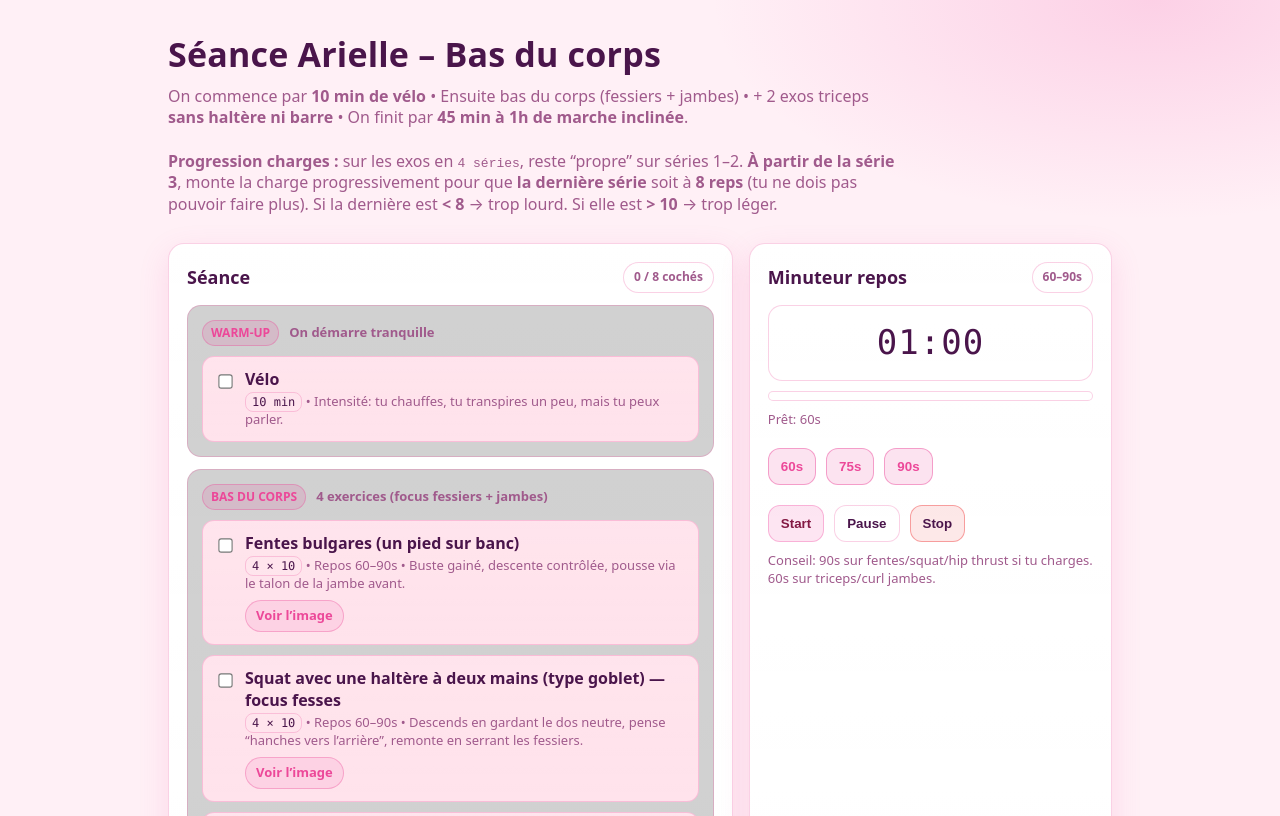
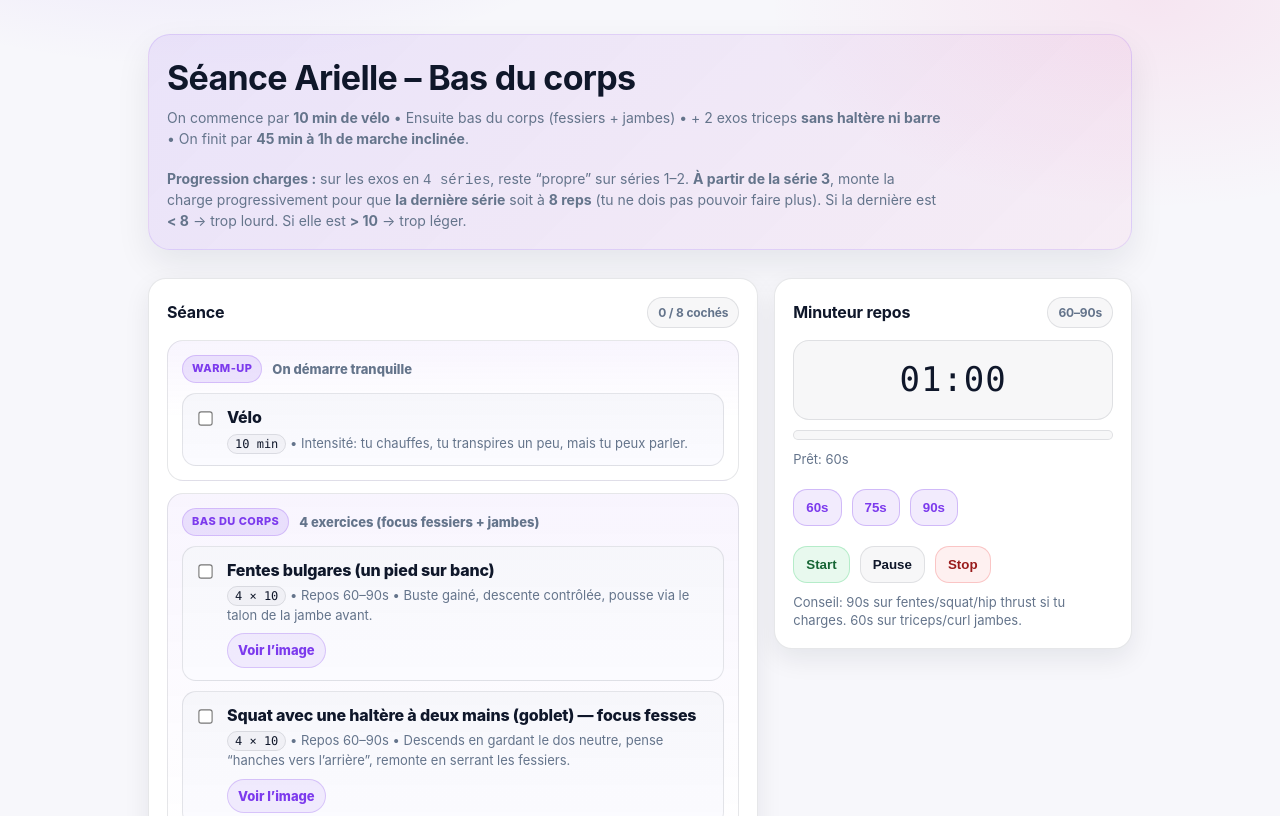
Before and after one commit to landry1811/gym-program, a plain HTML site: page index.html in a window 1280 px wide. Shown: the top 816 px of the page. Drawn offline with Linux system fonts and the light colour scheme.

Commit message:
Update index.html

```diff
--- a/index.html
+++ b/index.html
@@ -6,76 +6,301 @@
   <title>Séance Arielle – Bas du corps</title>
   <style>
     :root{
-      --bg:#fff0f6;
+      /* Modern neutrals + soft accent */
+      --bg:#f7f7fb;
       --card:#ffffff;
-      --card2:#ffe3ec;
-      --text:#4a154b;
-      --muted:#a05a8c;
-      --accent:#ec4899;      /* rose */
-      --accent2:#f472b6;     /* rose clair */
-      --danger:#be185d;
-      --border:rgba(236,72,153,.25);
-      --shadow:0 10px 30px rgba(236,72,153,.15);
-      --radius:16px; --pad:18px;
+      --card2:#fbfbff;
+      --text:#0f172a;        /* slate-900 */
+      --muted:#64748b;       /* slate-500 */
+      --border:rgba(15, 23, 42, .10);
+      --shadow:0 10px 26px rgba(15, 23, 42, .08);
+
+      --accent:#7c3aed;      /* violet */
+      --accent2:#ec4899;     /* pink */
+      --accentSoft:rgba(124,58,237,.12);
+      --danger:#ef4444;
+
+      --radius:18px;
+      --pad:18px;
+
       --mono:ui-monospace,SFMono-Regular,Menlo,Monaco,Consolas,"Liberation Mono","Courier New",monospace;
-      --sans:ui-sans-serif,system-ui,-apple-system,Segoe UI,Roboto,Helvetica,Arial,"Apple Color Emoji","Segoe UI Emoji";
+      --sans:Inter,ui-sans-serif,system-ui,-apple-system,Segoe UI,Roboto,Helvetica,Arial,"Apple Color Emoji","Segoe UI Emoji";
     }
+
     *{box-sizing:border-box}
     body{
-      margin:0; font-family:var(--sans); color:var(--text); line-height:1.35;
+      margin:0;
+      font-family:var(--sans);
+      color:var(--text);
+      line-height:1.45;
       background:
-        radial-gradient(1000px 500px at 10% -20%, rgba(236,72,153,.35), transparent 55%),
-        radial-gradient(800px 400px at 90% 0%, rgba(244,114,182,.25), transparent 55%),
+        radial-gradient(900px 450px at 15% -10%, rgba(124,58,237,.14), transparent 55%),
+        radial-gradient(700px 380px at 90% 0%, rgba(236,72,153,.10), transparent 55%),
         var(--bg);
     }
-    header{padding:32px 18px 10px; max-width:980px; margin:0 auto;}
-    h1{margin:0 0 8px; font-size:clamp(22px,3.5vw,34px); letter-spacing:.2px;}
-    .subtitle{margin:0; color:var(--muted); max-width:80ch;}
-    main{max-width:980px; margin:0 auto; padding:18px; display:grid; grid-template-columns:1.4fr .9fr; gap:16px;}
-    @media (max-width:880px){main{grid-template-columns:1fr}}
-    .card{background:linear-gradient(180deg, rgba(255,255,255,.04), transparent 55%), var(--card); border:1px solid var(--border); border-radius:var(--radius); box-shadow:var(--shadow); padding:var(--pad);}
-    .card h2{margin:0 0 12px; font-size:18px; display:flex; align-items:center; gap:10px;}
-    .pill{display:inline-flex; align-items:center; gap:8px; padding:6px 10px; border-radius:999px; border:1px solid var(--border); background:rgba(255,255,255,.03); color:var(--muted); font-size:12px; margin-left:auto; white-space:nowrap;}
-    .section{background:rgba(0,0,0,.18); border:1px solid var(--border); border-radius:14px; padding:14px; margin:12px 0;}
-    .section-title{display:flex; align-items:center; gap:10px; margin:0 0 10px; font-weight:700;}
-    .badge{font-size:12px; padding:4px 8px; border-radius:999px; background:rgba(236,72,153,.15); border:1px solid rgba(236,72,153,.35); color:var(--accent);}
-    .list{margin:0; padding:0; list-style:none; display:grid; gap:10px;}
-    .exo{display:flex; gap:10px; padding:12px; border-radius:12px; border:1px solid var(--border); background:linear-gradient(180deg, rgba(255,255,255,.03), transparent), var(--card2); align-items:flex-start;}
-    .exo input{margin-top:6px; transform:scale(1.1)}
-    .exo .name{font-weight:700; margin:0 0 3px}
-    .exo .meta{color:var(--muted); font-size:13px; margin:0}
-    .exo .meta code{font-family:var(--mono); font-size:12px; padding:2px 6px; border-radius:8px; border:1px solid var(--border); background:rgba(255,255,255,.03); color:var(--text);}
+
+    header{
+      padding:34px 18px 10px;
+      max-width:1020px;
+      margin:0 auto;
+    }
+
+    .hero{
+      background:linear-gradient(135deg, rgba(124,58,237,.10), rgba(236,72,153,.06));
+      border:1px solid rgba(124,58,237,.14);
+      border-radius:22px;
+      padding:18px 18px;
+      box-shadow:0 14px 34px rgba(15, 23, 42, .08);
+    }
+
+    h1{
+      margin:0 0 6px;
+      font-size:clamp(22px,3.2vw,34px);
+      letter-spacing:-.02em;
+    }
+
+    .subtitle{
+      margin:0;
+      color:var(--muted);
+      max-width:88ch;
+      font-size:14px;
+    }
+
+    main{
+      max-width:1020px;
+      margin:0 auto;
+      padding:18px;
+      display:grid;
+      grid-template-columns:1.45fr .85fr;
+      gap:16px;
+      align-items:start;
+    }
+    @media (max-width:920px){
+      main{grid-template-columns:1fr}
+    }
+
+    .card{
+      background:var(--card);
+      border:1px solid var(--border);
+      border-radius:var(--radius);
+      box-shadow:var(--shadow);
+      padding:var(--pad);
+    }
+
+    .card h2{
+      margin:0 0 12px;
+      font-size:16px;
+      display:flex;
+      align-items:center;
+      gap:10px;
+      letter-spacing:-.01em;
+    }
+
+    .pill{
+      display:inline-flex;
+      align-items:center;
+      gap:8px;
+      padding:6px 10px;
+      border-radius:999px;
+      border:1px solid var(--border);
+      background:rgba(15, 23, 42, .03);
+      color:var(--muted);
+      font-size:12px;
+      margin-left:auto;
+      white-space:nowrap;
+    }
+
+    .section{
+      background:linear-gradient(180deg, rgba(124,58,237,.05), transparent 55%);
+      border:1px solid var(--border);
+      border-radius:16px;
+      padding:14px;
+      margin:12px 0;
+    }
+
+    .section-title{
+      display:flex;
+      align-items:center;
+      gap:10px;
+      margin:0 0 10px;
+      font-weight:800;
+    }
+
+    .badge{
+      font-size:11px;
+      padding:5px 9px;
+      border-radius:999px;
+      background:var(--accentSoft);
+      border:1px solid rgba(124,58,237,.22);
+      color:var(--accent);
+      letter-spacing:.04em;
+      text-transform:uppercase;
+    }
+
+    .list{
+      margin:0;
+      padding:0;
+      list-style:none;
+      display:grid;
+      gap:10px;
+    }
+
+    .exo{
+      display:flex;
+      gap:12px;
+      padding:12px;
+      border-radius:14px;
+      border:1px solid var(--border);
+      background:linear-gradient(180deg, rgba(15, 23, 42, .02), transparent), var(--card2);
+      align-items:flex-start;
+    }
+
+    .exo input{
+      margin-top:6px;
+      transform:scale(1.1);
+      accent-color:var(--accent);
+    }
+
+    .exo .name{
+      font-weight:800;
+      margin:0 0 4px;
+      letter-spacing:-.01em;
+    }
+
+    .exo .meta{
+      color:var(--muted);
+      font-size:13px;
+      margin:0;
+    }
+
+    .exo .meta code{
+      font-family:var(--mono);
+      font-size:12px;
+      padding:2px 7px;
+      border-radius:10px;
+      border:1px solid var(--border);
+      background:rgba(15, 23, 42, .03);
+      color:var(--text);
+    }
+
     .exo .link{
-      display:inline-flex; align-items:center; gap:6px;
-      margin-top:8px; font-size:13px; font-weight:700;
-      color:var(--accent); text-decoration:none;
-      padding:6px 10px; border-radius:999px;
-      border:1px solid rgba(236,72,153,.35);
-      background:rgba(236,72,153,.10);
+      display:inline-flex;
+      align-items:center;
+      gap:8px;
+      margin-top:9px;
+      font-size:13px;
+      font-weight:800;
+      color:var(--accent);
+      text-decoration:none;
+      padding:7px 10px;
+      border-radius:999px;
+      border:1px solid rgba(124,58,237,.22);
+      background:rgba(124,58,237,.08);
       width:max-content;
+      transition:transform .06s ease, background .15s ease;
     }
-    .exo .link:hover{background:rgba(236,72,153,.16)}
-    .row{display:flex; gap:10px; flex-wrap:wrap; margin-top:10px;}
-    button{appearance:none; border:1px solid var(--border); background:rgba(255,255,255,.04); color:var(--text); border-radius:12px; padding:10px 12px; font-weight:700; cursor:pointer; transition:transform .06s ease, background .15s ease;}
-    button:hover{background:rgba(255,255,255,.07)}
+    .exo .link:hover{background:rgba(124,58,237,.12)}
+    .exo .link:active{transform:translateY(1px)}
+
+    .row{
+      display:flex;
+      gap:10px;
+      flex-wrap:wrap;
+      margin-top:10px;
+    }
+
+    button{
+      appearance:none;
+      border:1px solid var(--border);
+      background:rgba(15, 23, 42, .03);
+      color:var(--text);
+      border-radius:14px;
+      padding:10px 12px;
+      font-weight:800;
+      cursor:pointer;
+      transition:transform .06s ease, background .15s ease, border-color .15s ease;
+    }
+    button:hover{background:rgba(15, 23, 42, .05)}
     button:active{transform:translateY(1px)}
-    .btn-accent{border-color:rgba(236,72,153,.45); background:rgba(236,72,153,.15); color:var(--accent);}
-    .btn-accent:hover{background:rgba(236,72,153,.22)}
-    .btn-green{border-color:rgba(244,114,182,.45); background:rgba(244,114,182,.18); color:#831843;}
-    .btn-green:hover{background:rgba(34,197,94,.2)}
-    .btn-danger{border-color:rgba(239,68,68,.45); background:rgba(239,68,68,.12)}
-    .btn-danger:hover{background:rgba(239,68,68,.18)}
-    .timer{display:grid; gap:10px; margin-top:10px;}
-    .timer-display{font-family:var(--mono); font-size:34px; letter-spacing:1px; padding:14px; border-radius:14px; border:1px solid var(--border); background:rgba(255,255,255,.03); text-align:center;}
-    .small{color:var(--muted); font-size:13px; margin:0}
-    .progress{height:10px; border-radius:999px; border:1px solid var(--border); background:rgba(255,255,255,.03); overflow:hidden;}
-    .bar{height:100%; width:0%; background:linear-gradient(90deg, #ec4899, #f472b6);}
-    footer{max-width:980px; margin:0 auto; padding:10px 18px 24px; color:var(--muted); font-size:12px;}
-    .kbd{font-family:var(--mono); border:1px solid var(--border); background:rgba(255,255,255,.03); padding:2px 6px; border-radius:8px;}
+
+    .btn-accent{
+      border-color:rgba(124,58,237,.28);
+      background:rgba(124,58,237,.10);
+      color:var(--accent);
+    }
+    .btn-accent:hover{background:rgba(124,58,237,.14)}
+
+    .btn-green{
+      border-color:rgba(34,197,94,.25);
+      background:rgba(34,197,94,.10);
+      color:#166534;
+    }
+    .btn-green:hover{background:rgba(34,197,94,.14)}
+
+    .btn-danger{
+      border-color:rgba(239,68,68,.25);
+      background:rgba(239,68,68,.08);
+      color:#991b1b;
+    }
+    .btn-danger:hover{background:rgba(239,68,68,.12)}
+
+    .timer{
+      display:grid;
+      gap:10px;
+      margin-top:10px;
+    }
+
+    .timer-display{
+      font-family:var(--mono);
+      font-size:34px;
+      letter-spacing:1px;
+      padding:14px;
+      border-radius:16px;
+      border:1px solid var(--border);
+      background:rgba(15, 23, 42, .03);
+      text-align:center;
+    }
+
+    .small{
+      color:var(--muted);
+      font-size:13px;
+      margin:0;
+    }
+
+    .progress{
+      height:10px;
+      border-radius:999px;
+      border:1px solid var(--border);
+      background:rgba(15, 23, 42, .03);
+      overflow:hidden;
+    }
+
+    .bar{
+      height:100%;
+      width:0%;
+      background:linear-gradient(90deg, var(--accent), var(--accent2));
+    }
+
+    footer{
+      max-width:1020px;
+      margin:0 auto;
+      padding:10px 18px 26px;
+      color:var(--muted);
+      font-size:12px;
+    }
+
+    .kbd{
+      font-family:var(--mono);
+      border:1px solid var(--border);
+      background:rgba(15, 23, 42, .03);
+      padding:2px 6px;
+      border-radius:10px;
+    }
   </style>
 </head>
 <body>
   <header>
+    <div class="hero">
       <h1>Séance Arielle – Bas du corps</h1>
       <p class="subtitle">
         On commence par <b>10 min de vélo</b> • Ensuite bas du corps (fessiers + jambes) • + 2 exos triceps <b>sans haltère ni barre</b> • On finit par <b>45 min à 1h de marche inclinée</b>.<br><br>
@@ -83,6 +308,7 @@
         <b>À partir de la série 3</b>, monte la charge progressivement pour que <b>la dernière série</b> soit à <b>8 reps</b> (tu ne dois pas pouvoir faire plus).
         Si la dernière est <b>&lt; 8</b> → trop lourd. Si elle est <b>&gt; 10</b> → trop léger.
       </p>
+    </div>
   </header>
 
   <main>
@@ -90,7 +316,7 @@
       <h2>Séance <span class="pill" id="donePill">0 / 0 cochés</span></h2>
 
       <div class="section">
-        <div class="section-title"><span class="badge">WARM-UP</span><span style="color:var(--muted); font-size:13px;">On démarre tranquille</span></div>
+        <div class="section-title"><span class="badge">Warm-up</span><span style="color:var(--muted); font-size:13px;">On démarre tranquille</span></div>
         <ul class="list">
           <li class="exo">
             <input type="checkbox" class="chk" />
@@ -103,23 +329,23 @@
       </div>
 
       <div class="section">
-        <div class="section-title"><span class="badge">BAS DU CORPS</span><span style="color:var(--muted); font-size:13px;">4 exercices (focus fessiers + jambes)</span></div>
+        <div class="section-title"><span class="badge">Bas du corps</span><span style="color:var(--muted); font-size:13px;">4 exercices (focus fessiers + jambes)</span></div>
         <ul class="list">
           <li class="exo">
             <input type="checkbox" class="chk" />
             <div>
               <p class="name">Fentes bulgares (un pied sur banc)</p>
               <p class="meta"><code>4 × 10</code> • Repos 60–90s • Buste gainé, descente contrôlée, pousse via le talon de la jambe avant.</p>
-              <a class="link" href="https://musclewiki.com/exercise/bulgarian-split-squat" target="_blank" rel="noopener">Voir l’image</a>
+              <a class="link" href="https://musclewiki.com/fr-fr/exercise/bulgarian-split-squat?model=f" target="_blank" rel="noopener">Voir l’image</a>
             </div>
           </li>
 
           <li class="exo">
             <input type="checkbox" class="chk" />
             <div>
-              <p class="name">Squat avec une haltère à deux mains (type goblet) — focus fesses</p>
+              <p class="name">Squat avec une haltère à deux mains (goblet) — focus fesses</p>
               <p class="meta"><code>4 × 10</code> • Repos 60–90s • Descends en gardant le dos neutre, pense “hanches vers l’arrière”, remonte en serrant les fessiers.</p>
-              <a class="link" href="https://musclewiki.com/exercise/dumbbell-goblet-squat" target="_blank" rel="noopener">Voir l’image</a>
+              <a class="link" href="https://musclewiki.com/fr-fr/exercise/dumbbell-goblet-squat?model=f" target="_blank" rel="noopener">Voir l’image</a>
             </div>
           </li>
 
@@ -128,7 +354,7 @@
             <div>
               <p class="name">Hip thrust</p>
               <p class="meta"><code>4 × 10</code> • Repos 90s • Pause 1s en haut, menton rentré, bassin en rétroversion (pas de cambrure).</p>
-              <a class="link" href="https://musclewiki.com/exercise/barbell-hip-thrust" target="_blank" rel="noopener">Voir l’image</a>
+              <a class="link" href="https://musclewiki.com/fr-fr/exercise/barbell-hip-thrust?model=f" target="_blank" rel="noopener">Voir l’image</a>
             </div>
           </li>
 
@@ -137,21 +363,21 @@
             <div>
               <p class="name">Curl jambes (machine)</p>
               <p class="meta"><code>4 × 10</code> • Repos 60–90s • Contrôle total, surtout en descente. Pas d’à-coups.</p>
-              <a class="link" href="https://musclewiki.com/exercise/seated-leg-curl" target="_blank" rel="noopener">Voir l’image</a>
+              <a class="link" href="https://musclewiki.com/fr-fr/exercise/seated-leg-curl?model=f" target="_blank" rel="noopener">Voir l’image</a>
             </div>
           </li>
         </ul>
       </div>
 
       <div class="section">
-        <div class="section-title"><span class="badge">TRICEPS</span><span style="color:var(--muted); font-size:13px;">2 exercices sans haltère ni barre</span></div>
+        <div class="section-title"><span class="badge">Triceps</span><span style="color:var(--muted); font-size:13px;">2 exercices sans haltère ni barre</span></div>
         <ul class="list">
           <li class="exo">
             <input type="checkbox" class="chk" />
             <div>
               <p class="name">Dips sur banc (bench dips)</p>
               <p class="meta"><code>3 × 10–15</code> • Repos 60s • Épaules basses, coudes vers l’arrière, amplitude contrôlée.</p>
-              <a class="link" href="https://musclewiki.com/exercise/bench-dips" target="_blank" rel="noopener">Voir l’image</a>
+              <a class="link" href="https://musclewiki.com/fr-fr/exercise/bench-dips?model=f" target="_blank" rel="noopener">Voir l’image</a>
             </div>
           </li>
 
@@ -160,14 +386,14 @@
             <div>
               <p class="name">Pompes diamant (diamond push-ups)</p>
               <p class="meta"><code>3 × 8–12</code> • Repos 60s • Coudes proches du corps, gainage fort. (Sur genoux si trop dur.)</p>
-              <a class="link" href="https://musclewiki.com/exercise/diamond-push-ups" target="_blank" rel="noopener">Voir l’image</a>
+              <a class="link" href="https://musclewiki.com/fr-fr/exercise/diamond-push-ups?model=f" target="_blank" rel="noopener">Voir l’image</a>
             </div>
           </li>
         </ul>
       </div>
 
       <div class="section">
-        <div class="section-title"><span class="badge">CARDIO</span><span style="color:var(--muted); font-size:13px;">Finisher</span></div>
+        <div class="section-title"><span class="badge">Cardio</span><span style="color:var(--muted); font-size:13px;">Finisher</span></div>
         <ul class="list">
           <li class="exo">
             <input type="checkbox" class="chk" />
@@ -206,7 +432,7 @@
     </aside>
   </main>
 
-  <footer>Version simple & efficace. Astuce clavier: <span class="kbd">R</span> = reset.</footer>
+  <footer>Astuce clavier: <span class="kbd">R</span> = reset.</footer>
 
   <script>
     const chks = Array.from(document.querySelectorAll('.chk'));
```
Lines whose indentation alone changed are shown as unchanged.
